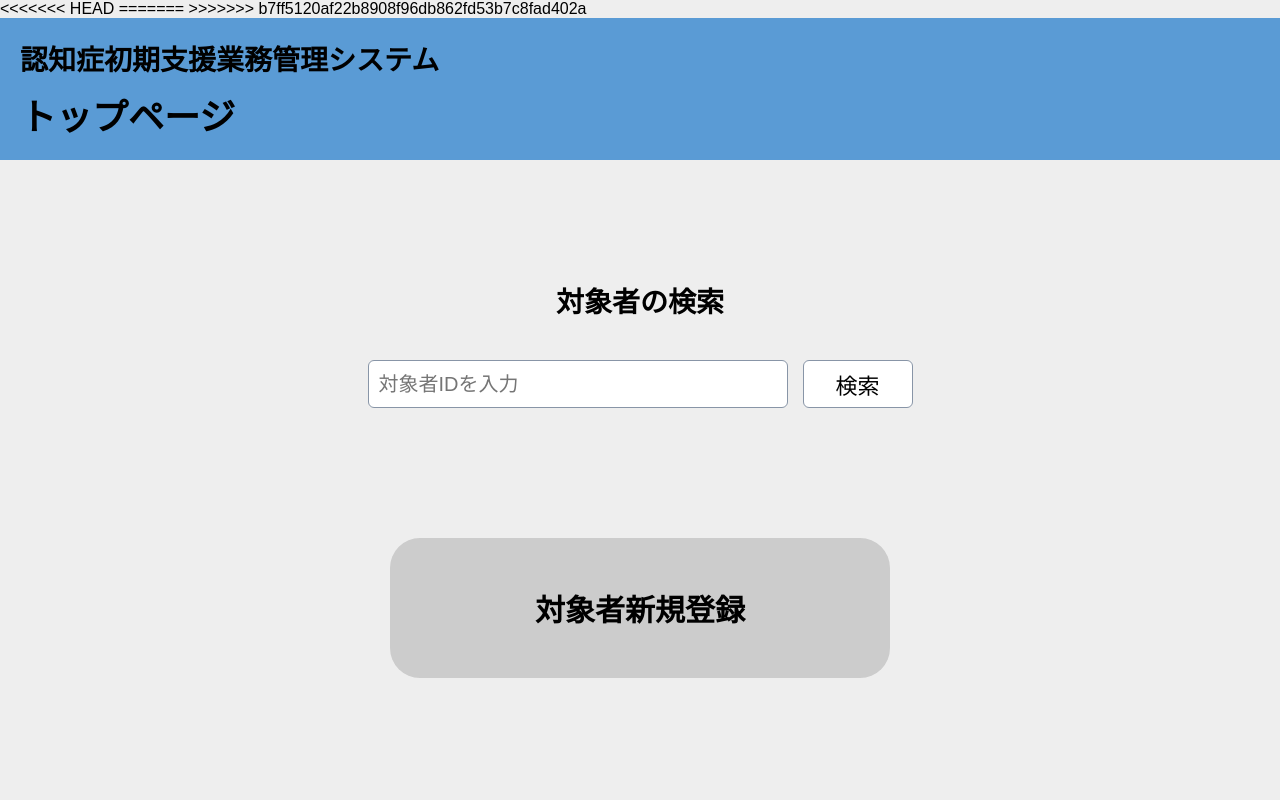
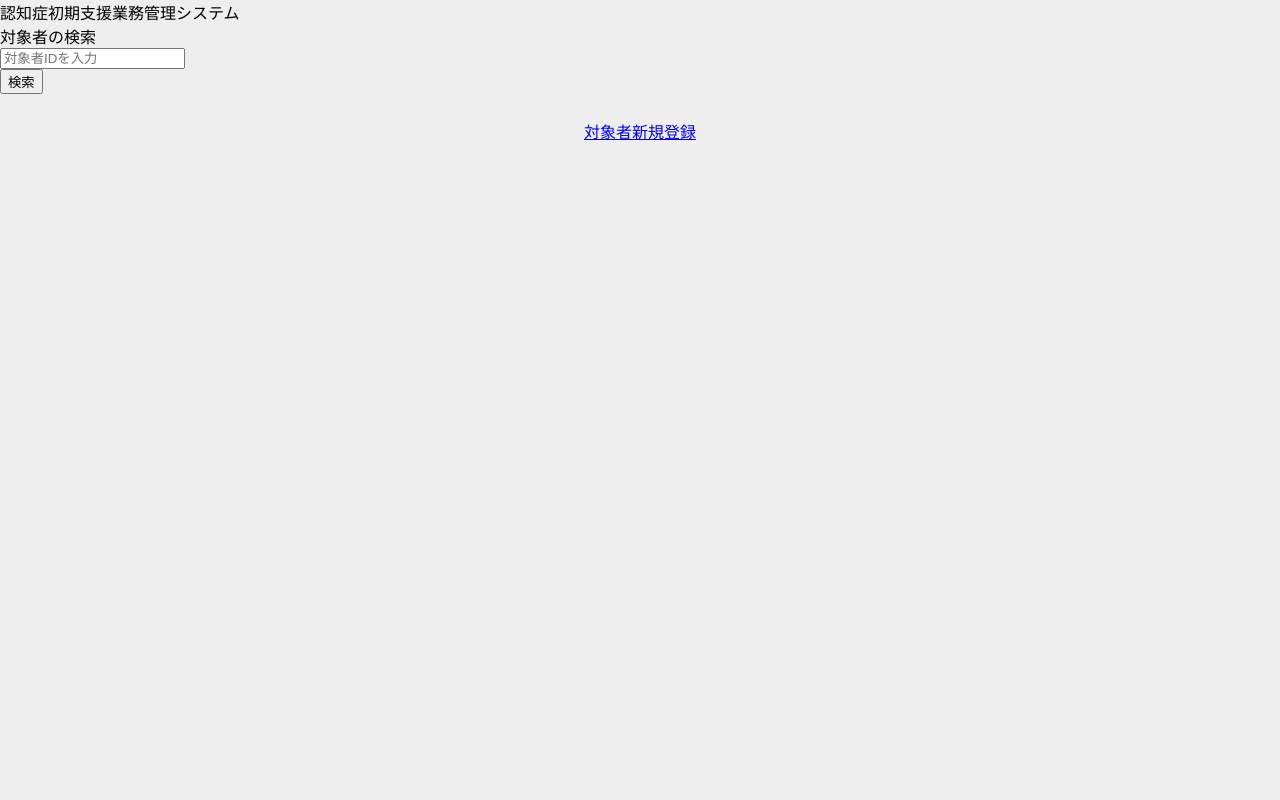
Before and after one commit to UMEZAWADAN/SD-5, a Flask app: page /top in a window 1280 px wide. Run offline with Flask 3, Linux system fonts and the light colour scheme.

Commit message:
Update top.html

```diff
--- a/templates/top.html
+++ b/templates/top.html
@@ -1,38 +1,37 @@
-<<<<<<< HEAD
 <!DOCTYPE html>
 <html lang="ja">
 <head>
-  <meta charset="UTF-8">
-  <meta name="viewport" content="width=device-width, initial-scale=1.0">
-  <title>認知症初期支援業務管理システム</title>
-  <link rel="stylesheet" type="text/css" href="../static/css/top.css">
-=======
-<html lang="ja"><head>
     <meta charset="UTF-8">
-    <title>トップページ</title>
-    <link rel="stylesheet" href="style.css">
->>>>>>> b7ff5120af22b8908f96db862fd53b7c8fad402a
+    <title>認知症初期支援業務管理システム - トップ</title>
+    <link rel="stylesheet" href="{{ url_for('static', filename='css/top.css') }}">
 </head>
 
 <body>
 
-    <header>
-        <div class="title-main">認知症初期支援業務管理システム</div>
-        <div class="title-sub">トップページ</div>
-    </header>
+    <!-- 上部ヘッダー -->
+    <div class="header">
+        認知症初期支援業務管理システム
+    </div>
 
-    <main>
-        <div class="search-title">対象者の検索</div>
+    <!-- 中央の白いカード -->
+    <div class="container">
 
-        <div class="search-area">
-            <input type="text" class="search-input" placeholder="対象者IDを入力">
-            <button class="search-btn">検索</button>
+        <div class="title">対象者の検索</div>
+
+        <form action="/search" method="POST" class="input-area">
+            <input type="text" name="target_id" placeholder="対象者IDを入力">
+            <br>
+            <button type="submit">検索</button>
+        </form>
+
+        <div style="text-align: center; margin-top: 25px;">
+            <a href="/new" class="btn">対象者新規登録</a>
         </div>
 
-        <button class="register-btn">対象者新規登録</button>
-    </main>
+    </div>
 
-
+</body>
+</html>
 
 
 </body></html>
```
